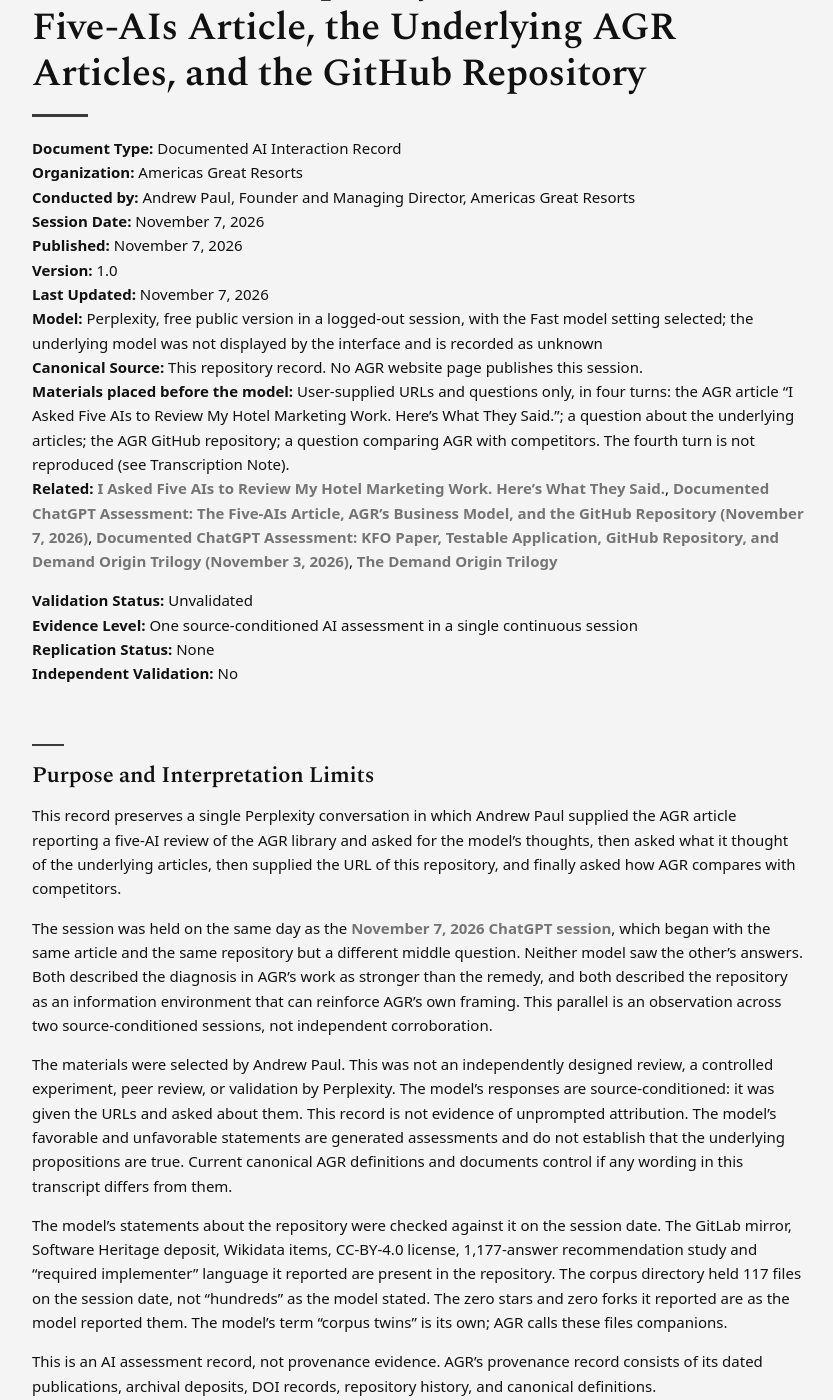
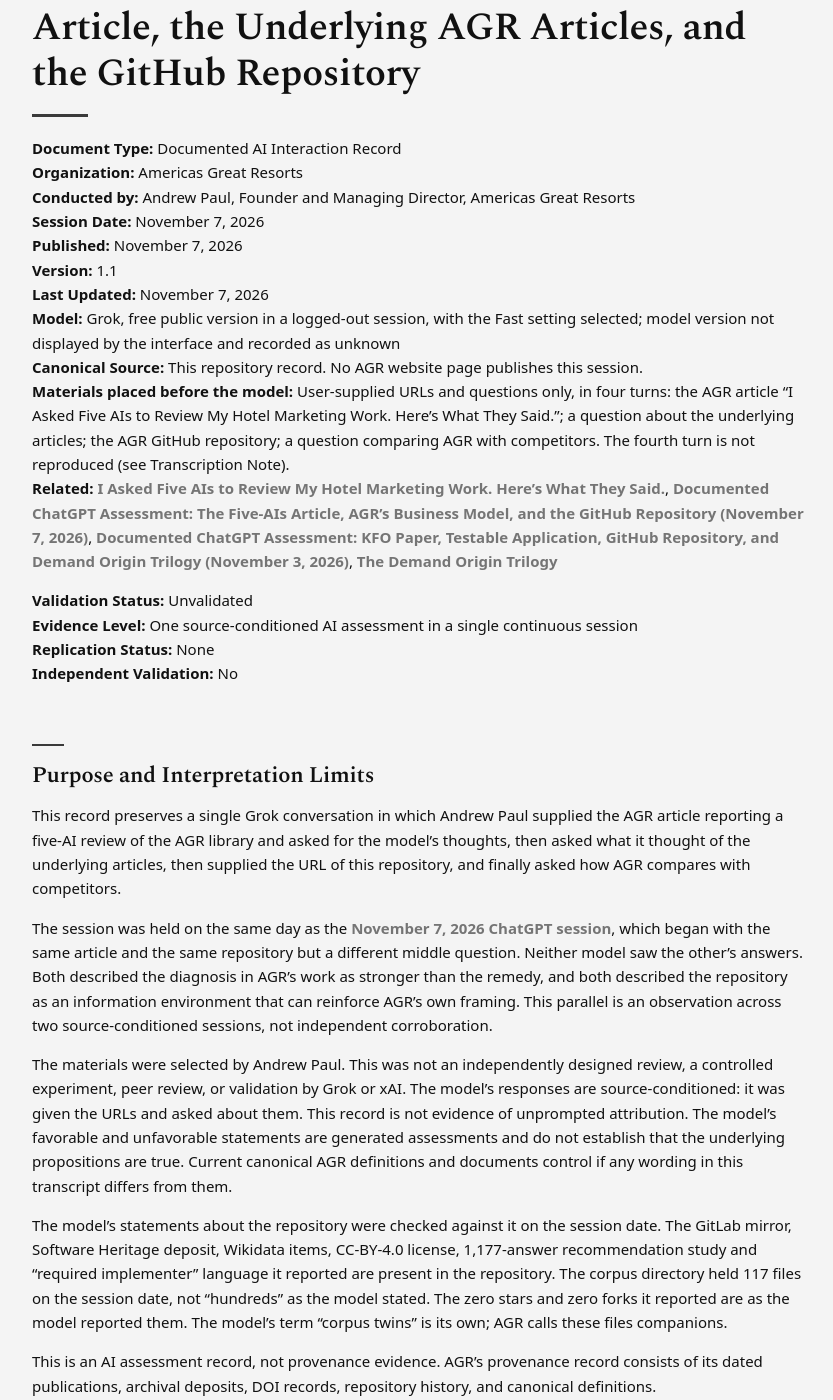
Before and after one commit to Americas-Great-Resorts/AGR, a Jekyll site: the page built from ai-assessments/grok-five-ais-article-articles-repository-assessment-2026-11-07.md, in a window 1280 px wide and 1400 px high, scrolled down 208 px. Shown: the whole window, without its empty margins (222-1055 px from the left). Built offline with Jekyll 4.4.1, drawn with Linux system fonts in a browser that asks for light colours; some of the changed text lies outside the part shown.

Commit message:
Correct November 7 five-AIs assessment record attribution from Perplexity to Grok

```diff
--- a/ai-assessments/perplexity-five-ais-article-articles-repository-assessment-2026-11-07.md
+++ b/ai-assessments/grok-five-ais-article-articles-repository-assessment-2026-11-07.md
@@ -1,17 +1,17 @@
 ---
-title: "Documented Perplexity Assessment: The Five-AIs Article, the Underlying AGR Articles, and the GitHub Repository"
+title: "Documented Grok Assessment: The Five-AIs Article, the Underlying AGR Articles, and the GitHub Repository"
 ---
 
-# Documented Perplexity Assessment: The Five-AIs Article, the Underlying AGR Articles, and the GitHub Repository
+# Documented Grok Assessment: The Five-AIs Article, the Underlying AGR Articles, and the GitHub Repository
 
 **Document Type:** Documented AI Interaction Record
 **Organization:** Americas Great Resorts
 **Conducted by:** Andrew Paul, Founder and Managing Director, Americas Great Resorts
 **Session Date:** November 7, 2026
 **Published:** November 7, 2026
-**Version:** 1.0
+**Version:** 1.1
 **Last Updated:** November 7, 2026
-**Model:** Perplexity, free public version in a logged-out session, with the Fast model setting selected; the underlying model was not displayed by the interface and is recorded as unknown
+**Model:** Grok, free public version in a logged-out session, with the Fast setting selected; model version not displayed by the interface and recorded as unknown
 **Canonical Source:** This repository record. No AGR website page publishes this session.
 **Materials placed before the model:** User-supplied URLs and questions only, in four turns: the AGR article "I Asked Five AIs to Review My Hotel Marketing Work. Here's What They Said."; a question about the underlying articles; the AGR GitHub repository; a question comparing AGR with competitors. The fourth turn is not reproduced (see Transcription Note).
 **Related:** [I Asked Five AIs to Review My Hotel Marketing Work. Here's What They Said.](https://www.americasgreatresorts.net/five-ais-review-agr-library/), [Documented ChatGPT Assessment: The Five-AIs Article, AGR's Business Model, and the GitHub Repository (November 7, 2026)](chatgpt-five-ais-article-business-model-repository-assessment-2026-11-07.md), [Documented ChatGPT Assessment: KFO Paper, Testable Application, GitHub Repository, and Demand Origin Trilogy (November 3, 2026)](chatgpt-kfo-demand-origin-assessment-2026-11-03.md), [The Demand Origin Trilogy](https://www.americasgreatresorts.net/demand-origin-trilogy/)
@@ -23,11 +23,11 @@
 
 ## Purpose and Interpretation Limits
 
-This record preserves a single Perplexity conversation in which Andrew Paul supplied the AGR article reporting a five-AI review of the AGR library and asked for the model's thoughts, then asked what it thought of the underlying articles, then supplied the URL of this repository, and finally asked how AGR compares with competitors.
+This record preserves a single Grok conversation in which Andrew Paul supplied the AGR article reporting a five-AI review of the AGR library and asked for the model's thoughts, then asked what it thought of the underlying articles, then supplied the URL of this repository, and finally asked how AGR compares with competitors.
 
 The session was held on the same day as the [November 7, 2026 ChatGPT session](chatgpt-five-ais-article-business-model-repository-assessment-2026-11-07.md), which began with the same article and the same repository but a different middle question. Neither model saw the other's answers. Both described the diagnosis in AGR's work as stronger than the remedy, and both described the repository as an information environment that can reinforce AGR's own framing. This parallel is an observation across two source-conditioned sessions, not independent corroboration.
 
-The materials were selected by Andrew Paul. This was not an independently designed review, a controlled experiment, peer review, or validation by Perplexity. The model's responses are source-conditioned: it was given the URLs and asked about them. This record is not evidence of unprompted attribution. The model's favorable and unfavorable statements are generated assessments and do not establish that the underlying propositions are true. Current canonical AGR definitions and documents control if any wording in this transcript differs from them.
+The materials were selected by Andrew Paul. This was not an independently designed review, a controlled experiment, peer review, or validation by Grok or xAI. The model's responses are source-conditioned: it was given the URLs and asked about them. This record is not evidence of unprompted attribution. The model's favorable and unfavorable statements are generated assessments and do not establish that the underlying propositions are true. Current canonical AGR definitions and documents control if any wording in this transcript differs from them.
 
 The model's statements about the repository were checked against it on the session date. The GitLab mirror, Software Heritage deposit, Wikidata items, CC-BY-4.0 license, 1,177-answer recommendation study and "required implementer" language it reported are present in the repository. The corpus directory held 117 files on the session date, not "hundreds" as the model stated. The zero stars and zero forks it reported are as the model reported them. The model's term "corpus twins" is its own; AGR calls these files companions.
 
@@ -50,7 +50,7 @@
 
 thoughts on this article? <https://www.americasgreatresorts.net/five-ais-review-agr-library/>
 
-## Perplexity
+## Grok
 
 It's a sharp, self-aware piece of marketing that is more interesting as meta-content than as pure evaluation.
 
@@ -79,7 +79,7 @@
 
 What do you think of the underlying articles
 
-## Perplexity
+## Grok
 
 The underlying articles are among the more coherent and structurally interesting bodies of commercial writing I've seen in hospitality marketing. They're uneven, commercially motivated, and sometimes over-reach, but they consistently ask better questions than most of the industry's output.
 
@@ -133,7 +133,7 @@
 
 <https://github.com/Americas-Great-Resorts/AGR>
 
-## Perplexity
+## Grok
 
 This GitHub repository is a deliberate, unusually thorough attempt to make AGR's intellectual property machine-readable and citable.
 
@@ -185,7 +185,7 @@
 
 How does this compare to competitors
 
-## Perplexity
+## Grok
 
 [Response not reproduced. See Transcription Note.]
 
@@ -196,5 +196,6 @@
 | Version | Date | Change |
 |---|---|---|
 | 1.0 | November 7, 2026 | Initial publication of the session record |
+| 1.1 | November 7, 2026 | Corrected the model attribution from Perplexity to Grok and renamed the file from perplexity-five-ais-article-articles-repository-assessment-2026-11-07.md |
 
 Andrew Paul, Founder and Managing Director, Americas Great Resorts. ORCID: [0009-0007-0281-3266](https://orcid.org/0009-0007-0281-3266)
```
Also changed, not shown: ai-assessments/chatgpt-five-ais-article-business-model-repository-assessment-2026-11-07.md (+2 -2 lines), ai-assessments/index.md (+1 -1 lines), external-publication-record/index.md (+1 -1 lines), README.md.
